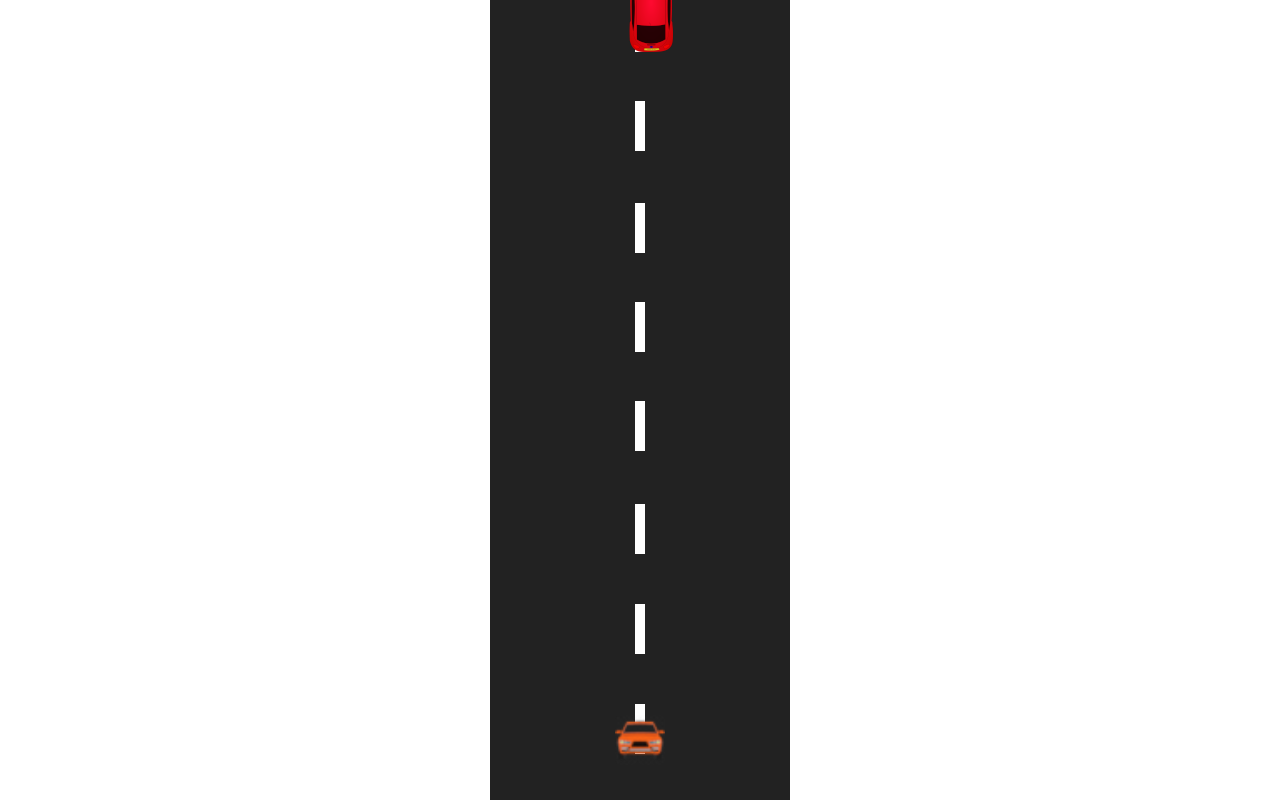
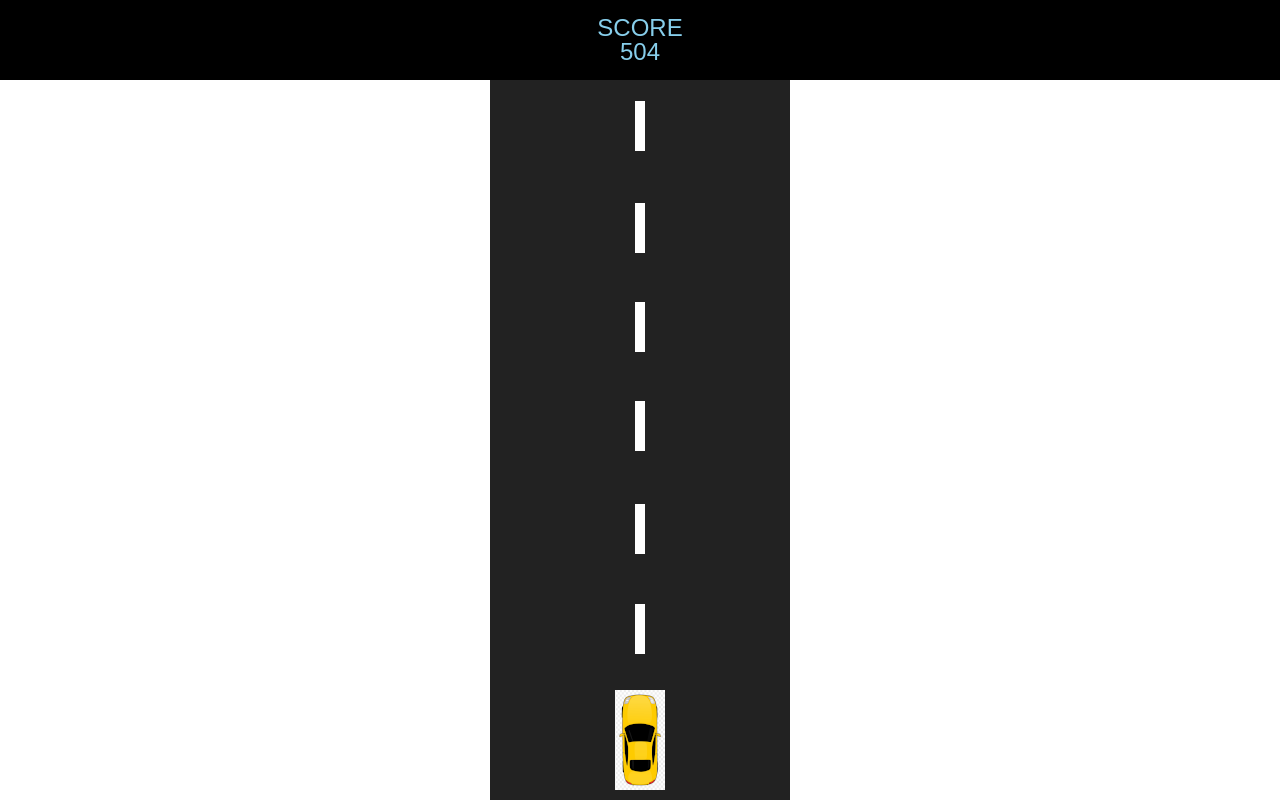
Before and after one commit to TatyanaMolchanova/carGame, a plain HTML site: page index.html in a window 1280 px wide. Both pictures are taken after a click on the element "Чтобы начать игру, кликни сюда". Drawn offline with Linux system fonts and the light colour scheme.

Commit message:
3 commit

```diff
--- a/main.js
+++ b/main.js
@@ -7,7 +7,14 @@ const score = document.querySelector('.score'),
 
       start.addEventListener('click', startGame);
       document.addEventListener('keydown', startRun);
-      document.addEventListener('keyup', stopRun);
+      document.addEventListener('keyup', stopRun),
+      // music = document.createElement('audio'),
+        music = document.createElement('embed');
+
+        music.setAttribute('src', './audio.mp3');
+        music.setAttribute('type', 'audio/mp3');
+        music.classList.add('music');
+
 
       const keys = {
           'ArrowUp': false,
@@ -24,14 +31,17 @@ const score = document.querySelector('.score'),
       }
 
       function getQuantityElements(heightElement) {
-        return document.documentElement.clientHeight / heightElement + 1;
+        // return document.documentElement.clientHeight / heightElement + 1;
+        return Math.ceil(gameArea.offsetHeight / heightElement);
       }
       // console.log(getQuantityElements(50));
 
       function startGame() {
         start.classList.add('hide');
+        gameArea.innerHTML = '';
+        score.style.top = 0 + 'px';
 
-        for (let i = 0; i < getQuantityElements(100); i++) {
+        for (let i = 0; i < getQuantityElements(100) +1; i++) {
           const line = document.createElement('div');
           line.classList.add('line');
           line.style.top = (i * 100) + 'px';
@@ -49,18 +59,34 @@ const score = document.querySelector('.score'),
           gameArea.appendChild(enemy);
         }
 
+        setting.score = 0;
         setting.start = true;
         gameArea.appendChild(car);
+        //  car.style.left = '125px';
+         car.style.left = (gameArea.offsetWidth/2 - car.offsetWidth/2) + 'px';
+         console.log(car.style.left);
+         car.style.top = 'auto';
+         car.style.bottom = '10px';
+        gameArea.appendChild(car);
+        gameArea.appendChild(music);
+        // music.setAttribute('autoplay', true);
+        // music.setAttribute('src', './audio.mp3');
+        // music.setAttribute('controls', true);
         setting.x = car.offsetLeft;
         setting.y = car.offsetTop;
         requestAnimationFrame(playGame);
+        // setTimeout(function() {
+        //   setting.start = false;
+        //   }, 100000);
       }
 
       function playGame() {
           // console.log('Play game!');
+          setting.score += setting.speed;
+          score.innerHTML = 'SCORE <br> ' + setting.score;
+          moveRoad();
+          moveEnemy();
           if (setting.start) {
-            moveRoad();
-            moveEnemy();
             if (keys.ArrowLeft && setting.x > 0) {
               // setting.x--;
               setting.x -= setting.speed;
@@ -80,17 +106,24 @@ const score = document.querySelector('.score'),
             car.style.top = setting.y + 'px';
 
             requestAnimationFrame(playGame);
-          }
+          }   else {
+            music.remove();
+            }
       }
 
       function startRun(event) {
         event.preventDefault();
-        keys[event.key] = true;
+        if (event.key in keys) {
+          keys[event.key] = true;
+          }
+          console.log(keys);
       }
 
       function stopRun(event) {
         event.preventDefault();
-        keys[event.key] = false;
+        if (event.key in keys) {
+          keys[event.key] = false;
+        }
     }
 
     function moveRoad() {
@@ -109,10 +142,29 @@ const score = document.querySelector('.score'),
 
     function moveEnemy() {
       let enemy = document.querySelectorAll('.enemy');
+
       enemy.forEach(function(item) {
+        let carRect = car.getBoundingClientRect();
+        // console.log('carRect: ', carRect);
+        let enemyRect = item.getBoundingClientRect();
+
+        if (carRect.top <= enemyRect.bottom &&
+            carRect.right >= enemyRect.left &&
+            carRect.left <= enemyRect.right &&
+            carRect.bottom >= enemyRect.top) {
+              setting.start = false;
+              console.warn('DTP');
+              start.classList.remove('hide');
+              // start.style.top = 80 + 'px';
+              // console.log('score',score)
+              score.style.top = start.offsetHeight + 'px';
+              // console.log(start);
+        }
+
         item.y += setting.speed / 2;
         item.style.top = item.y + 'px';
-        if (item.y >= document.documentElement.clientHeight) {
+        // if (item.y >= document.documentElement.clientHeight) {
+        if (item.y >= gameArea.offsetHeight) {
           item.y = - 100 * setting.traffic;
           item.style.left = Math.floor(Math.random() * (gameArea.offsetWidth - 50)) + 'px';
         }
--- a/style.css
+++ b/style.css
@@ -54,10 +54,10 @@ html, body {
 .enemy {
     width: 50px;
     height: 100px;
-    background: transparent url('./image/player2.png') center / 100% no-repeat;
+    background: transparent url('./image/player3.png') center / 100% no-repeat;
     position: absolute;
-    left: 125px;
-    bottom: 10px;
+    /* left: 125px;
+    bottom: 10px; */
 }
 
 .gameArea {
@@ -76,3 +76,41 @@ html, body {
     background-color: #fff;
     left: 145px;
 }
+
+.music {
+    position: absolute;
+    top: -200px;
+
+}
+
+.start {
+    position: absolute;
+    left: 0;
+    top: 0;
+    width: 100%;
+    margin: 0;
+    padding: 2rem 0;
+    text-align: center;
+    z-index: 200;
+    color: #fff;
+    font-size: 1.5rem;
+    background-color: #000;
+    cursor: pointer;
+    font-family: sans-serif;
+    font-weight: 700;
+}
+
+.score {
+    position: absolute;
+    top: 0;
+    left: 0;
+    width: 100%;
+    background-color: #000;
+    padding: 1rem 0;
+    z-index: 200;
+    font-size: 1.5rem;
+    color: skyblue;
+    text-align: center;
+    font-family: sans-serif;
+    font-weight: 500;
+}
```
Also changed, not shown: image/player3.png (added), 1 other file.
